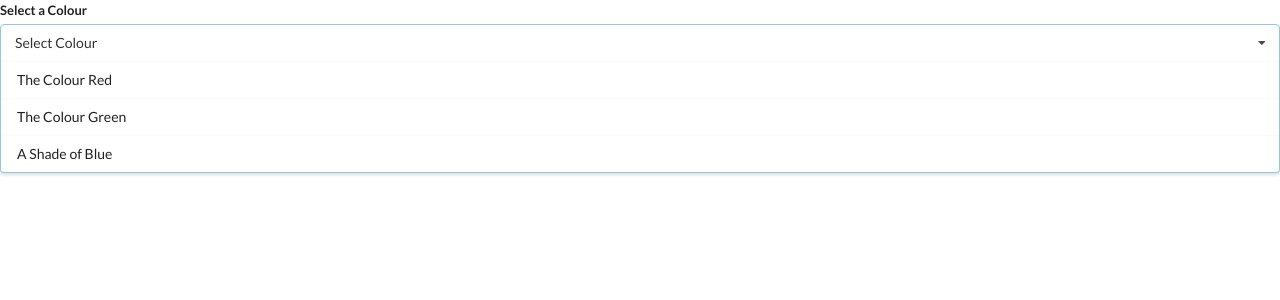
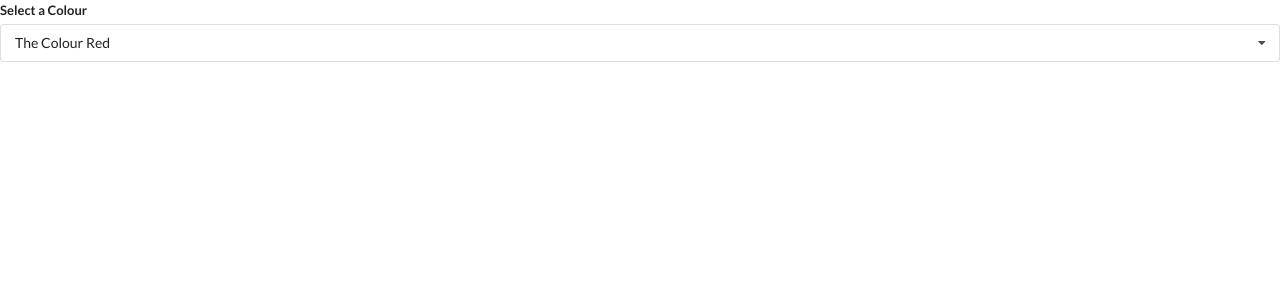
Before and after one commit to MikeyCouture/widget-react, a React (Create React App) app: page / in a window 1280 px wide. Shown: the top 300 px of the page. Built offline with nearby package versions, Linux system fonts and the light colour scheme.

Commit message:
dropdown toggle update

```diff
--- a/src/App.js
+++ b/src/App.js
@@ -1,7 +1,8 @@
-import React from "react";
+import React, { useState } from "react";
 import Accordion from "./Components/Accordion";
 import Search from "./Components/Search";
 import Dropdown from "./Components/Dropdown";
+// import { useState } from "react/cjs/react.production.min";
 
 const items = [
   {
@@ -34,11 +35,16 @@
 ];
 
 export default () => {
+  const [selected, setSelected] = useState(options[0]);
   return (
     <div>
       {/* <Accordion items={items} /> */}
       {/* <Search /> */}
-      <Dropdown options={options} />
+      <Dropdown
+        onSelectedChange={setSelected}
+        selected={selected}
+        options={options}
+      />
     </div>
   );
 };
--- a/src/Components/Dropdown.js
+++ b/src/Components/Dropdown.js
@@ -1,9 +1,19 @@
-import React from "react";
+import React, { useState } from "react";
 
-const Dropdown = ({ options }) => {
+const Dropdown = ({ options, selected, onSelectedChange }) => {
+  const [open, setOpen] = useState(false);
+
   const renderedOptions = options.map(option => {
+    if (option.value === selected.value) {
+      return null;
+    }
+
     return (
-      <div key={option.value} className="item">
+      <div
+        onClick={() => onSelectedChange(option)}
+        key={option.value}
+        className="item"
+      >
         {option.label}
       </div>
     );
@@ -13,10 +23,15 @@
     <div className="ui form">
       <div className="field">
         <label className="label">Select a Colour</label>
-        <div className="ui selection dropdown visible active">
+        <div
+          onClick={() => setOpen(!open)}
+          className={`ui selection dropdown ${open ? "visible active" : ""}`}
+        >
           <i className="dropdown icon"></i>
-          <div className="text">Select Colour</div>
-          <div className="menu visible transition">{renderedOptions}</div>
+          <div className="text">{selected.label}</div>
+          <div className={`menu ${open ? "visible transition" : ""}`}>
+            {renderedOptions}
+          </div>
         </div>
       </div>
     </div>
```
